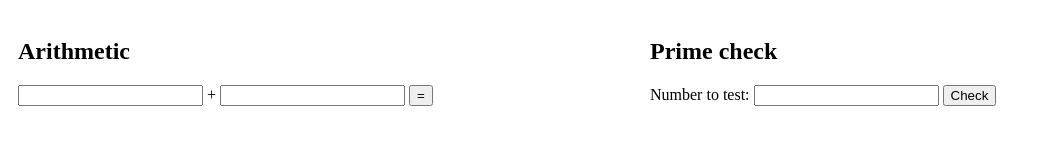
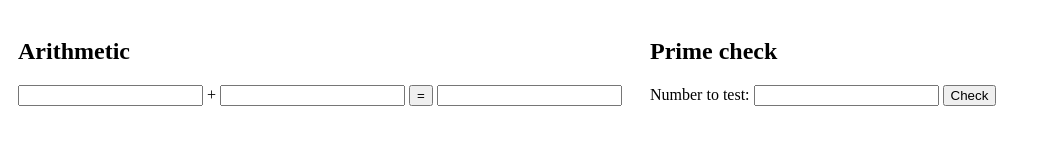
Before and after one commit to Kranthi2088/numbers-app, a plain HTML site: page index.html in a window 1280 px wide. Shown: the whole page, without its empty margins (0-1041 px from the left). Drawn offline with Linux system fonts and the light colour scheme.

Commit message:
updateindex

```diff
--- a/index.html
+++ b/index.html
@@ -28,7 +28,7 @@
                 <label>+</label>
                 <input id="operand2"/>
                 <button onclick="add()">=</button>
-                <label id="sum"></label>
+                <input id="sum"></input>
             </section>
             </div>
             <div class="column">
```
